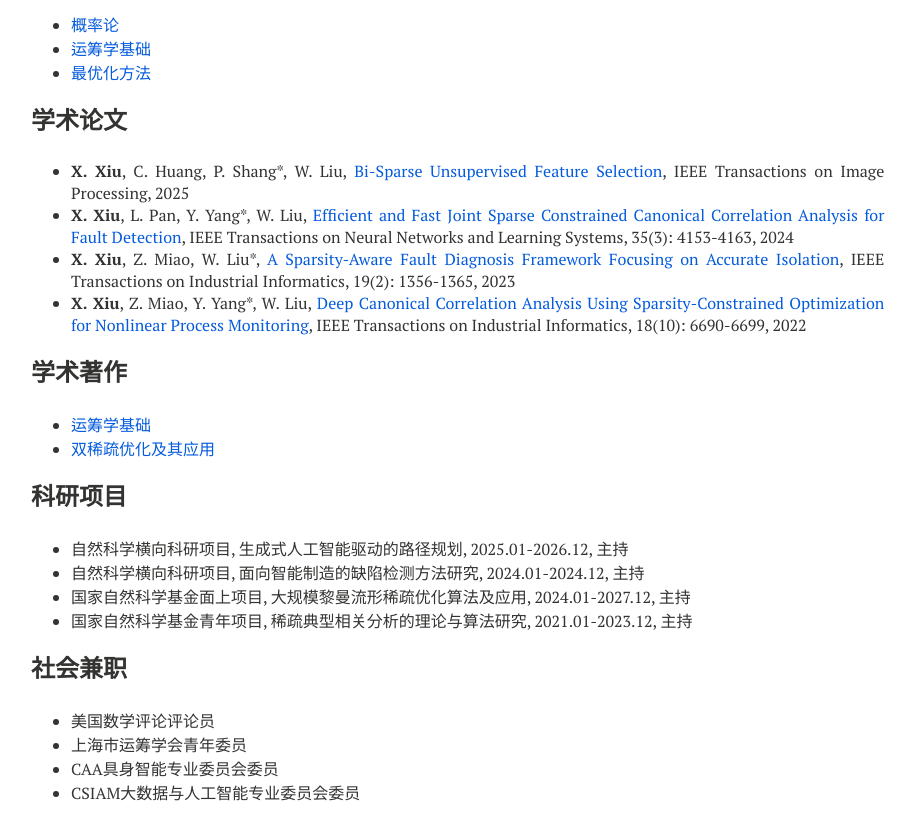
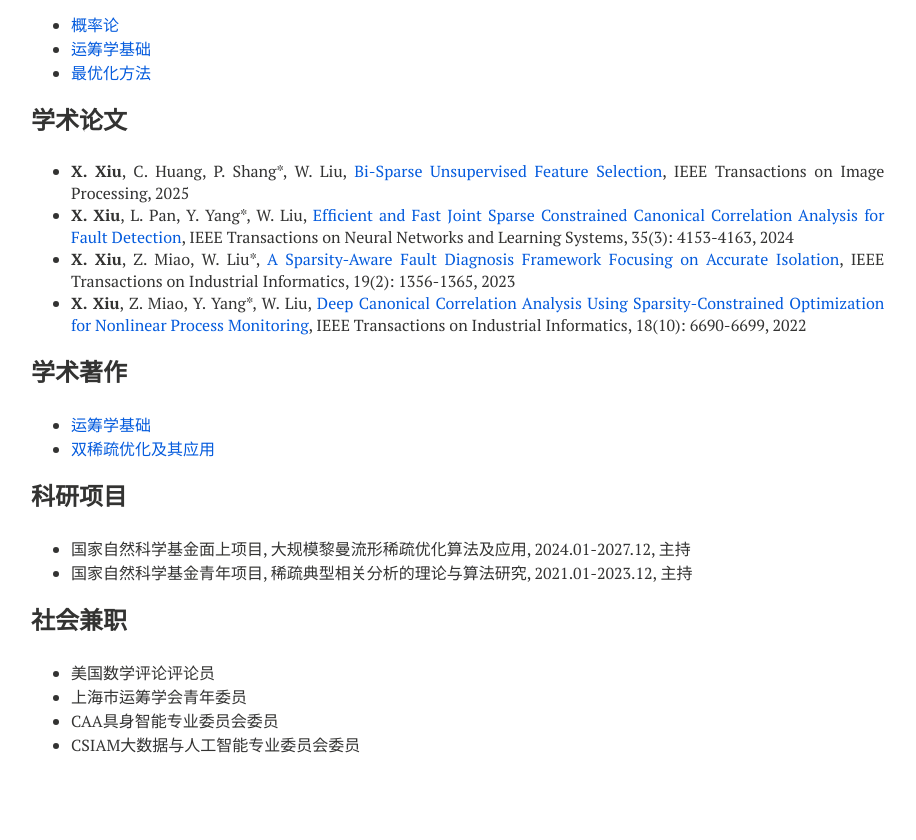
Before and after one commit to xianchaoxiu/xianchaoxiu.github.io, a Jekyll site: the page built from chinese/index.md, in a window 1280 px wide and 900 px high, scrolled down 608 px. Shown: the top 840 px of the window, without its empty margins (289-1205 px from the left). Built offline with Jekyll 4.4.1, drawn with Linux system fonts in a browser that asks for light colours; nearby versions of some CDN libraries.

Commit message:
Update index.md

```diff
--- a/chinese/index.md
+++ b/chinese/index.md
@@ -47,8 +47,7 @@ share: false
 
 
 ### 科研项目
-* 自然科学横向科研项目, 生成式人工智能驱动的路径规划, 2025.01-2026.12, 主持 <br>
-* 自然科学横向科研项目, 面向智能制造的缺陷检测方法研究, 2024.01-2024.12, 主持<br>
+
 * 国家自然科学基金面上项目, 大规模黎曼流形稀疏优化算法及应用, 2024.01-2027.12, 主持 <br>
 * 国家自然科学基金青年项目, 稀疏典型相关分析的理论与算法研究, 2021.01-2023.12, 主持 <br>
 
```
